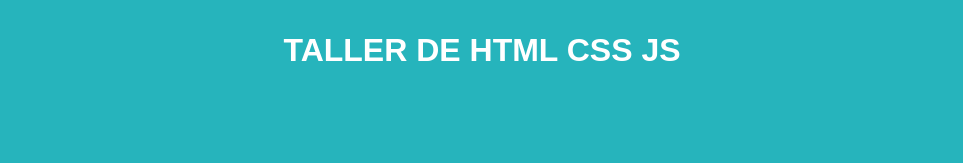
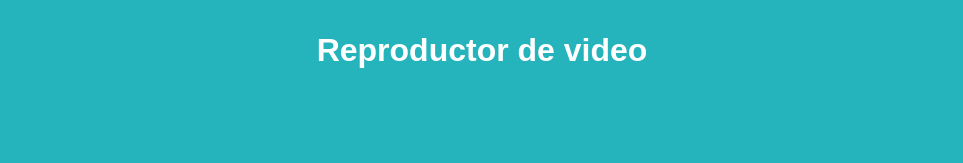
Before and after one commit to edicson1991/video, a plain HTML site: page index.html in a window 1280 px wide. Shown: the top 163 px of the page, without its empty margins (158-1121 px from the left). Drawn offline with Linux system fonts and the light colour scheme.

Commit message:
nuevo camboio

```diff
--- a/index.html
+++ b/index.html
@@ -8,7 +8,7 @@
     <title>Video_Player</title>
   </head>
   <body>
-    <h1>TALLER DE HTML CSS JS</h1>
+    <h1>Reproductor de video</h1>
     <div class="wrapper">
       <div class="player">
         <video
```
